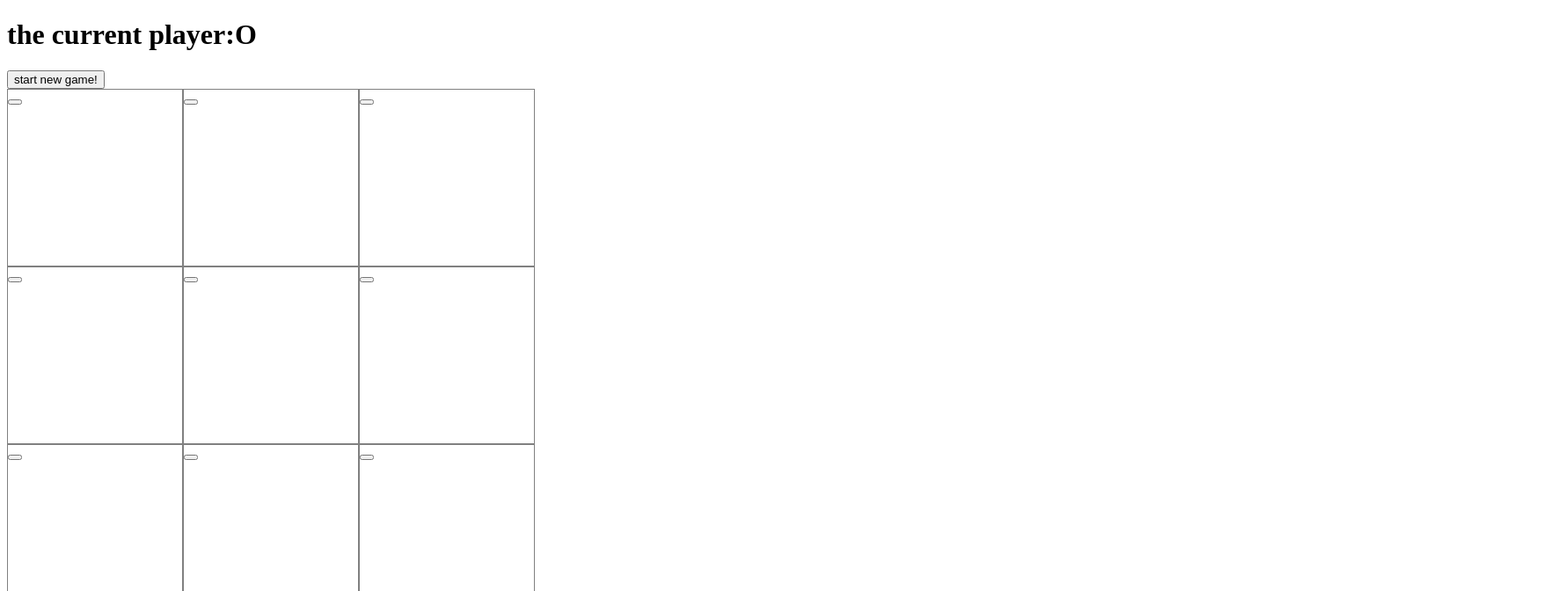
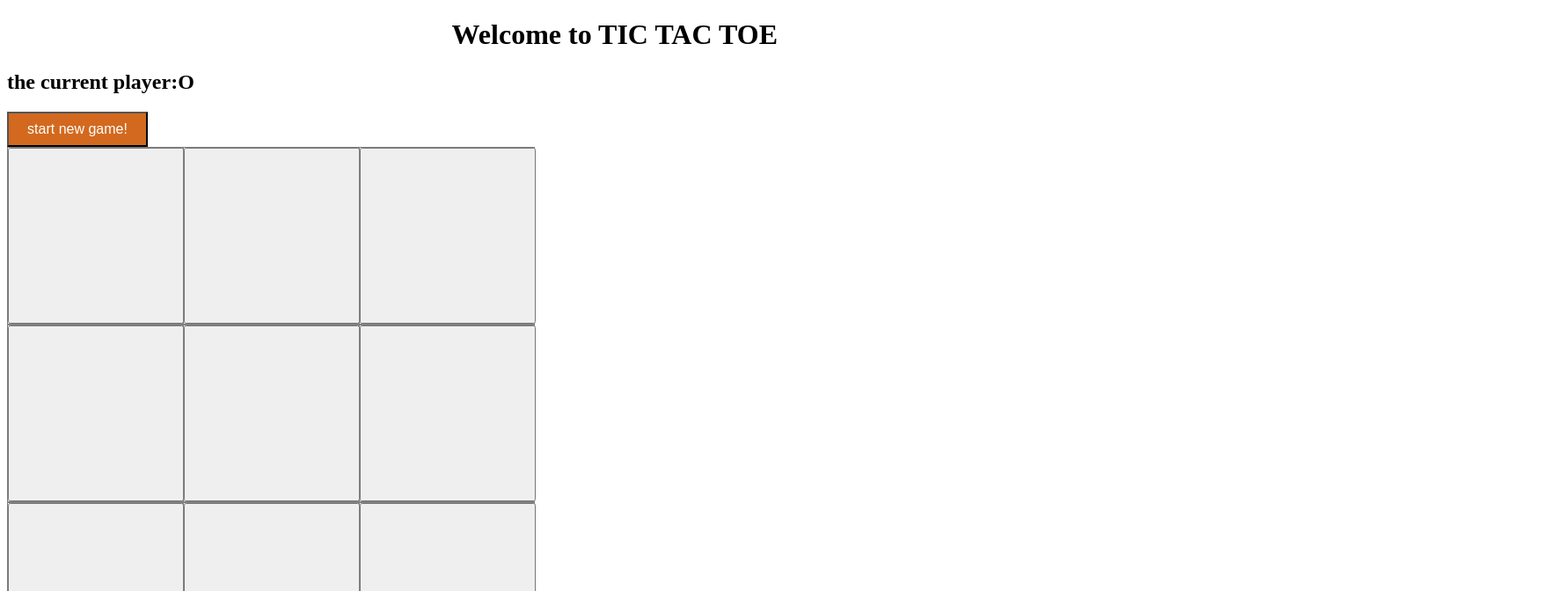
Before and after one commit to SamL1n/Tic-Tac-Toe, an Angular app: page / in a window 1280 px wide. Shown: the top 672 px of the page at 88% size, 1778 px wide, since content can reach past the window. Built offline with nearby package versions, Linux system fonts and the light colour scheme.

Commit message:
reset the winner after starting new game

```diff
--- a/src/app/component/board/board.component.css
+++ b/src/app/component/board/board.component.css
@@ -8,3 +8,20 @@ app-square {
     border: 1px gray solid;
     height: 200px;
 }
+
+#main-title{
+    position: relative;
+    left: 40%;
+}
+
+#restart{
+    width: 160px;
+    height: 40px;
+    color: #ffffff;
+    font-size: medium;
+    background-color: chocolate;
+}
+
+.main-area{
+    padding-top: 100px;
+}
--- a/src/app/component/board/board.component.html
+++ b/src/app/component/board/board.component.html
@@ -1,11 +1,14 @@
-<h1>the current player:{{player}}</h1>
-<button (click)="newGame()">start new game!</button>
-<h2 *ngIf = "winner">winner:{{winner}}</h2>
-<main>
-    <app-square
-    *ngFor = "let square of squares; let i = index"
-    [value] = "square"
-    (click) = "makeMove(i)">
+<div>
+    <h1 id="main-title">Welcome to TIC TAC TOE</h1>
+</div>
 
-    </app-square>
-</main>
+<h2>the current player:{{player}}</h2>
+<button id="restart" (click)="newGame()">start new game!</button>
+<h2 *ngIf="winner">winner:{{winner}}</h2>
+<div>
+    <main>
+        <app-square *ngFor="let square of squares; let i = index" [value]="square" (click)="makeMove(i)">
+
+        </app-square>
+    </main>
+</div>
--- a/src/app/component/board/board.component.ts
+++ b/src/app/component/board/board.component.ts
@@ -19,6 +19,7 @@ export class BoardComponent implements OnInit {
   newGame() {
     this.squares = Array(9).fill(null);
     this.xIsNext = true;
+    this.winner = undefined;
   }
 
   get player() {
--- a/src/app/component/square/square.component.css
+++ b/src/app/component/square/square.component.css
@@ -0,0 +1,9 @@
+button{
+    width: 200px;
+    height: 200px;
+    font-size: 140px;
+}
+
+#main-title{
+    color: cadetblue;
+}
```
